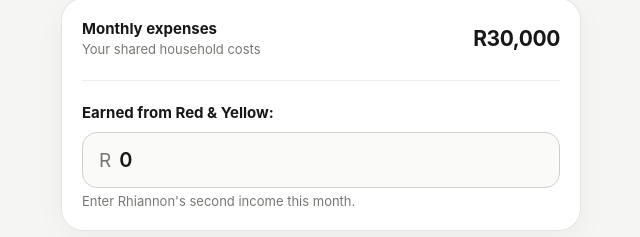
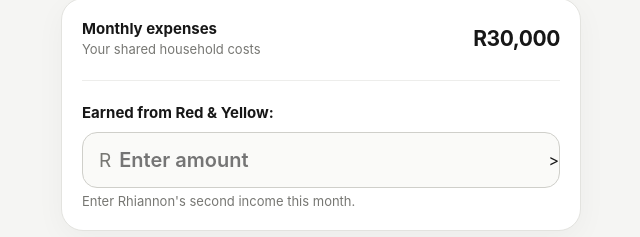
Before and after one commit to ShortSightDev/walker-murray.co.za, a plain HTML site: page apps/joint-account/index.html in a window 1280 px wide. Shown: the part 150-387 px from the top of the page, without its empty margins (319-959 px from the left). Drawn offline with Linux system fonts and the light colour scheme.

Commit message:
Update index.html

```diff
--- a/apps/joint-account/index.html
+++ b/apps/joint-account/index.html
@@ -42,9 +42,10 @@
               inputmode="decimal"
               min="0"
               step="1"
-            value="0"
+              placeholder="Enter amount"
               autocomplete="off"
               aria-describedby="input-help"
+            >
           >
         </div>
 
```
Lines whose indentation alone changed are shown as unchanged.
